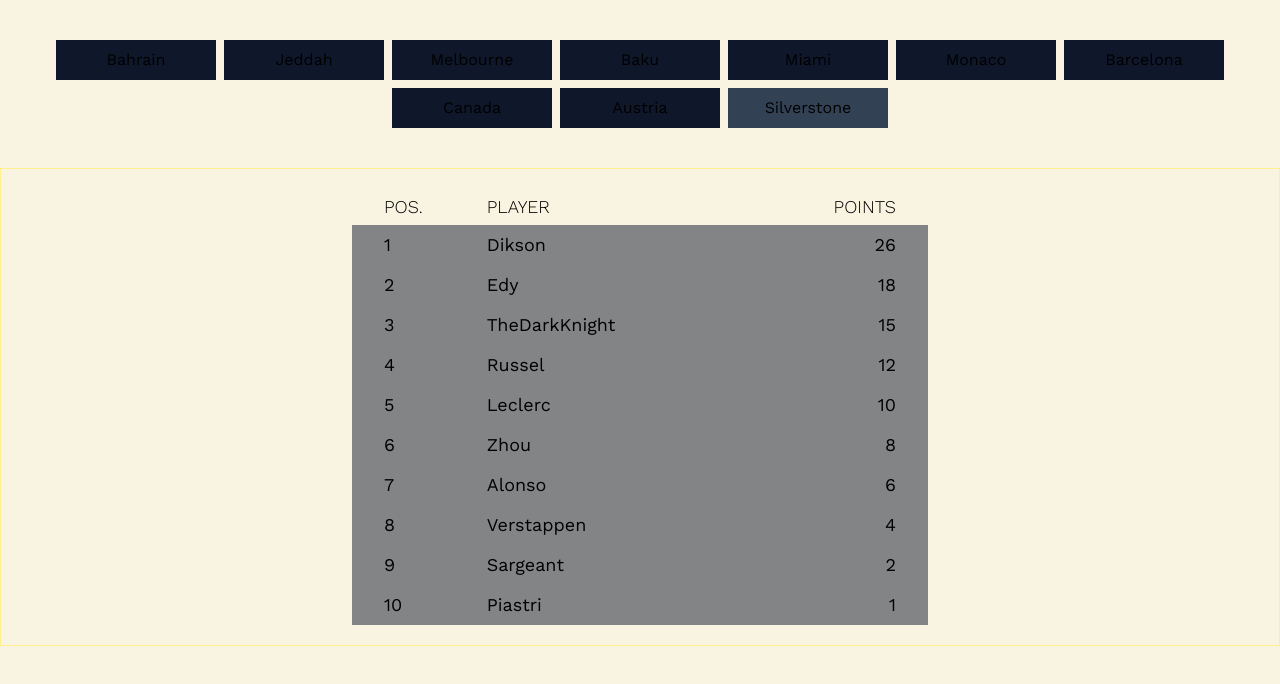
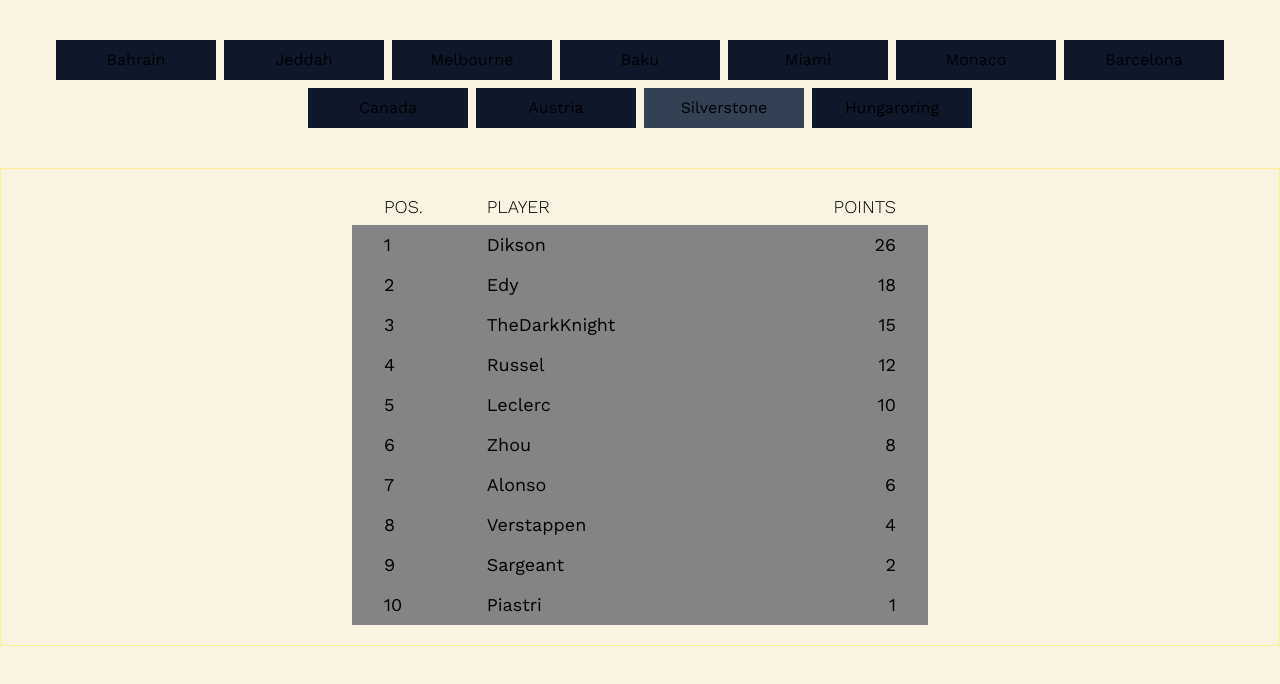
Before and after one commit to pauldkn/f1_tracking, a Next.js app: page / in a window 1280 px wide. Shown: the top 684 px of the page. Built offline with nearby package versions, Linux system fonts and the light colour scheme.

Commit message:
add: hungaroring data

```diff
--- a/data/resultData.ts
+++ b/data/resultData.ts
@@ -161,4 +161,20 @@ export const raceResults: RaceResult[] = [
       { position: 10, pilote: "Piastri", points: 1 },
     ],
   },
+  {
+    track: { name: "Hungaroring", order: 11 },
+    fastestLap: "Hugo",
+    results: [
+      { position: 1, pilote: "Dikson", points: 25 },
+      { position: 2, pilote: "Hugo", points: 19 },
+      { position: 3, pilote: "Toms_971", points: 15 },
+      { position: 4, pilote: "Edy", points: 12 },
+      { position: 5, pilote: "PriceMGL", points: 10 },
+      { position: 6, pilote: "Russel", points: 8 },
+      { position: 7, pilote: "Tsunoda", points: 6 },
+      { position: 8, pilote: "Sargeant", points: 4 },
+      { position: 9, pilote: "Zhou", points: 2 },
+      { position: 10, pilote: "Piastri", points: 1 },
+    ],
+  },
 ];
```
